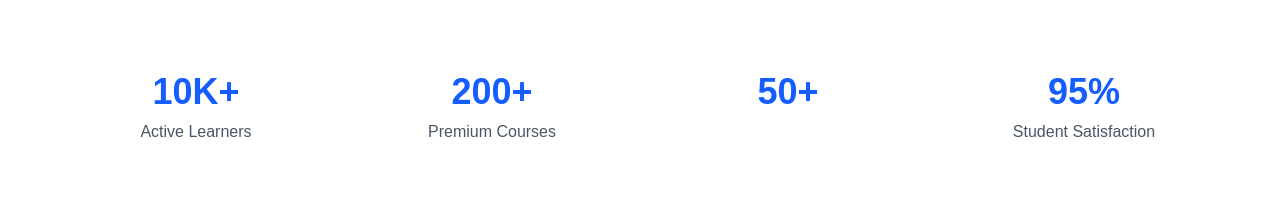
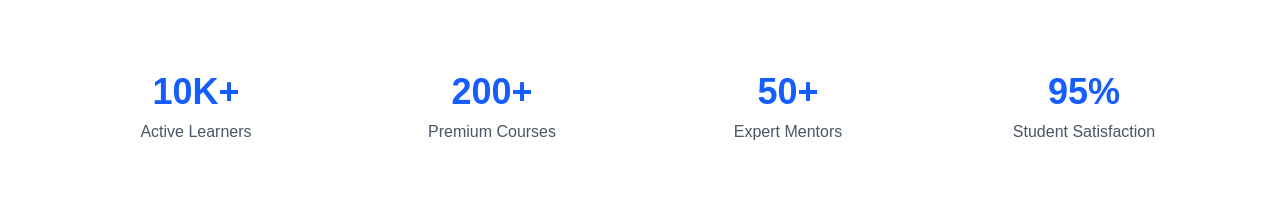
Before and after one commit to gauravkumar2005/SkillForge, a Next.js app: page /About in a window 1280 px wide. Shown: the part 860-1070 px from the top of the page. Built offline with nearby package versions, Linux system fonts and the light colour scheme.

Commit message:
update about page code

```diff
--- a/src/app/About/page.jsx
+++ b/src/app/About/page.jsx
@@ -63,7 +63,7 @@
 
             <div>
               <h3 className="text-4xl font-bold text-blue-600">50+</h3>
-              <p className="text-gray-600 mt-2"></p>
+              <p className="text-gray-600 mt-2">Expert Mentors</p>
             </div>
 
             <div>
```
